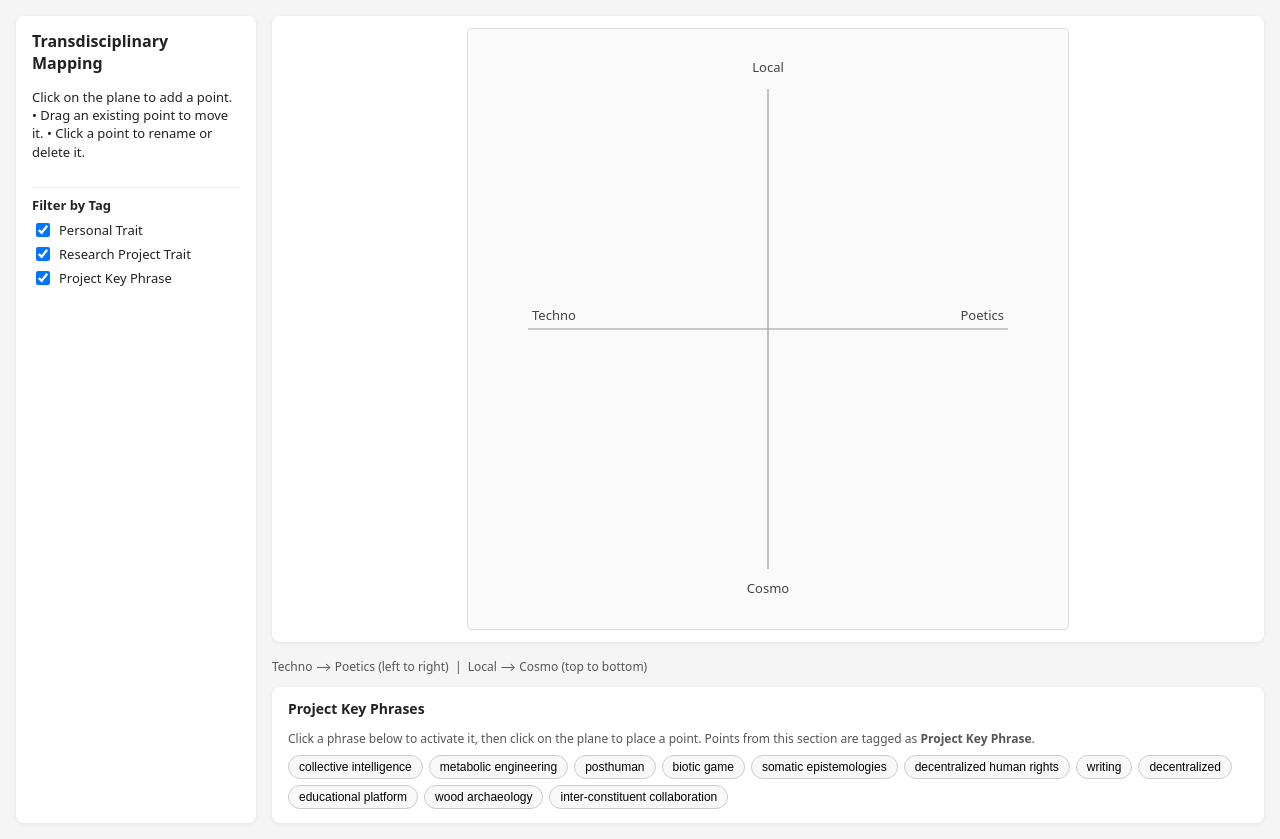
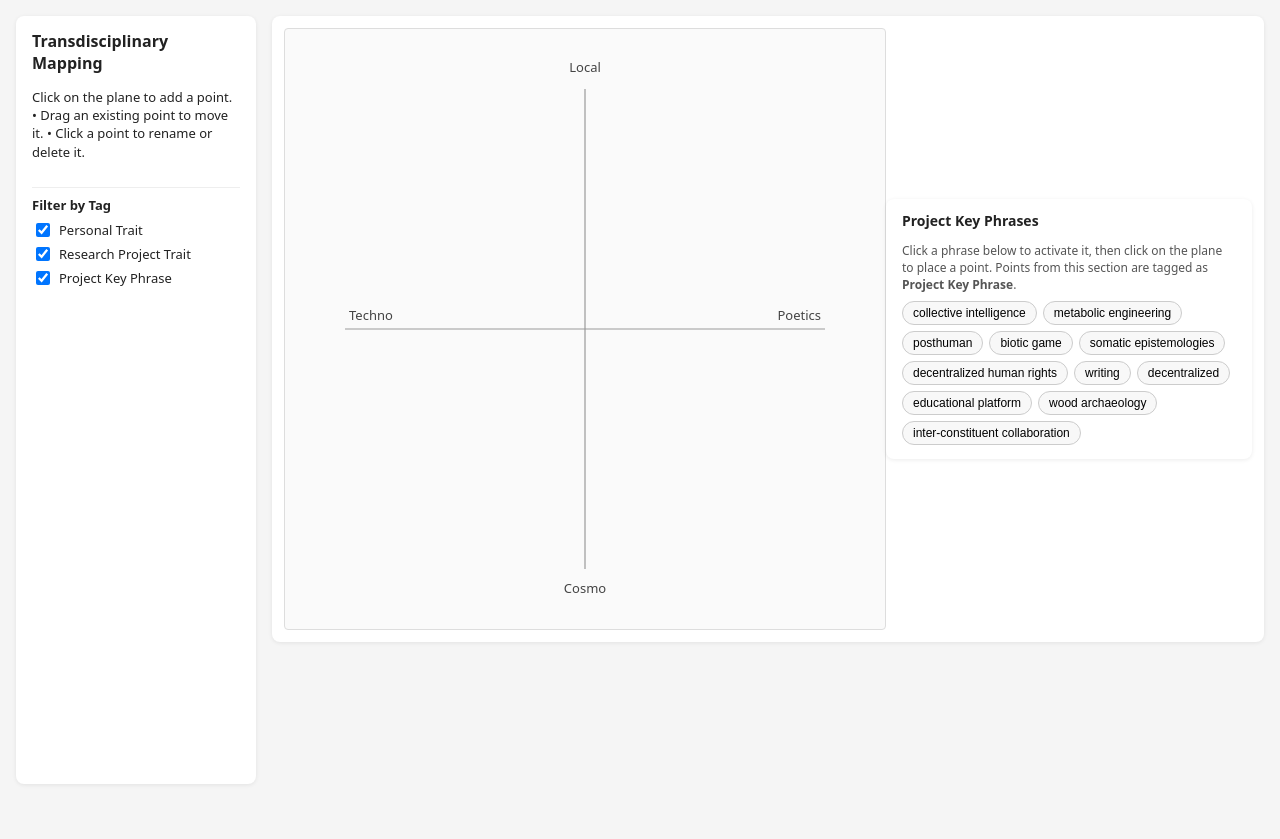
Before and after one commit to marcustxkhoo/DeSciWorld-Fellow-Transdisciplinary-Mapping, a plain HTML site: page index.html in a window 1280 px wide. After the commit the page ends 800 px from the top, so only its background shows below. Drawn offline with Linux system fonts and the light colour scheme.

Commit message:
Update index.html

```diff
--- a/index.html
+++ b/index.html
@@ -273,10 +273,6 @@
     <main class="main">
       <div class="canvas-wrapper">
         <canvas id="canvas" width="600" height="600"></canvas>
-      </div>
-      <div class="legend">
-        Techno ⟶ Poetics (left to right) &nbsp;|&nbsp; Local ⟶ Cosmo (top to bottom)
-      </div>
 
       <section class="phrases-section">
         <h2>Project Key Phrases</h2>
```
